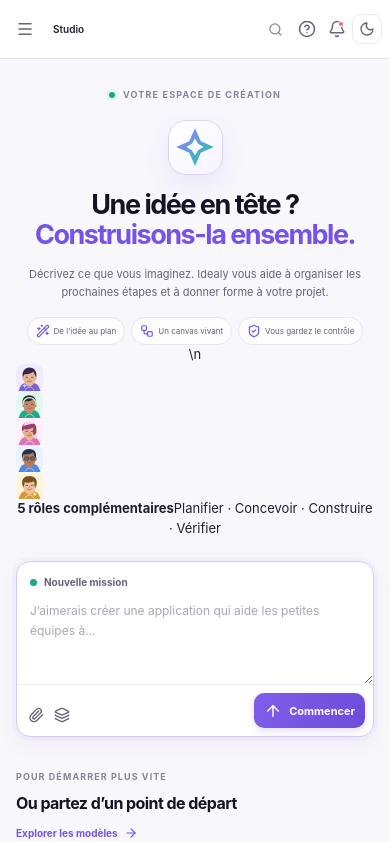
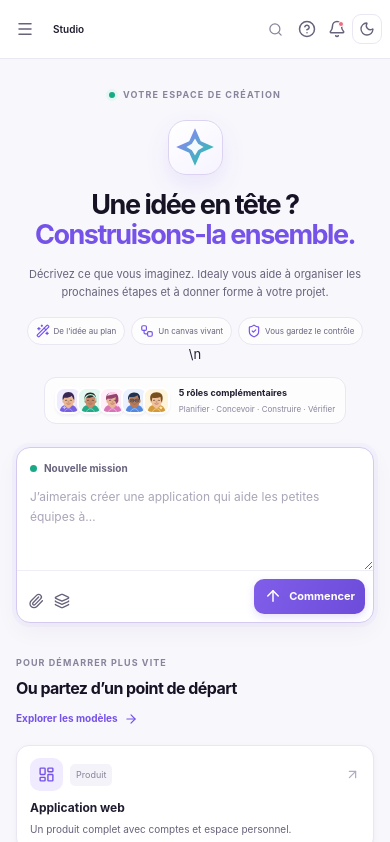
Before and after one commit to obrienmak18-maker/idealy-my-version, a Next.js app: page / in a window 390 px wide. Shown: the top 842 px of the page. Built offline with nearby package versions, Linux system fonts and the light colour scheme.

Commit message:
style: animate character portraits within the agent experience

```diff
--- a/app/globals.css
+++ b/app/globals.css
@@ -818,3 +818,19 @@ kbd { display: inline-flex; align-items: center; justify-content: center; min-wi
 @media (min-width: 721px) and (max-width: 1250px) {
   .pricing-grid { grid-template-columns: repeat(2, minmax(0, 1fr)); }
 }
+
+
+.agent-portrait { display: block; flex: 0 0 auto; border-radius: 12px; filter: drop-shadow(0 2px 1px rgba(24,17,44,.05)); transition: transform .2s cubic-bezier(.2,.8,.2,1), filter .2s ease; }
+.agent-mini-row:hover .agent-portrait { transform: translateY(-1px) rotate(-3deg) scale(1.035); filter: drop-shadow(0 4px 3px rgba(24,17,44,.11)); }
+.agent-card:hover .agent-portrait { transform: translateY(-2px) rotate(-2deg) scale(1.04); filter: drop-shadow(0 5px 4px rgba(24,17,44,.1)); }
+.hero-crew-row { display: flex; align-items: center; justify-content: center; gap: 9px; margin-top: 16px; padding: 9px 12px; border: 1px solid var(--line); border-radius: 12px; background: color-mix(in srgb, var(--surface) 75%, transparent); }
+.hero-crew-avatars { display: flex; align-items: center; padding-left: 5px; }
+.hero-crew-avatars .agent-portrait { width: 27px; height: 27px; margin-left: -5px; border: 2px solid var(--surface); border-radius: 9px; }
+.hero-crew-row > div:last-child { display: flex; flex-direction: column; align-items: flex-start; gap: 3px; text-align: left; }
+.hero-crew-row strong { color: var(--text); font-size: 10px; font-weight: 720; }
+.hero-crew-row span { color: var(--muted); font-size: 9px; }
+@media (max-width: 720px) {
+  .hero-crew-row { margin-top: 13px; padding: 8px 10px; }
+  .hero-crew-row strong { font-size: 9px; }
+  .hero-crew-row span { font-size: 8px; }
+}
```
